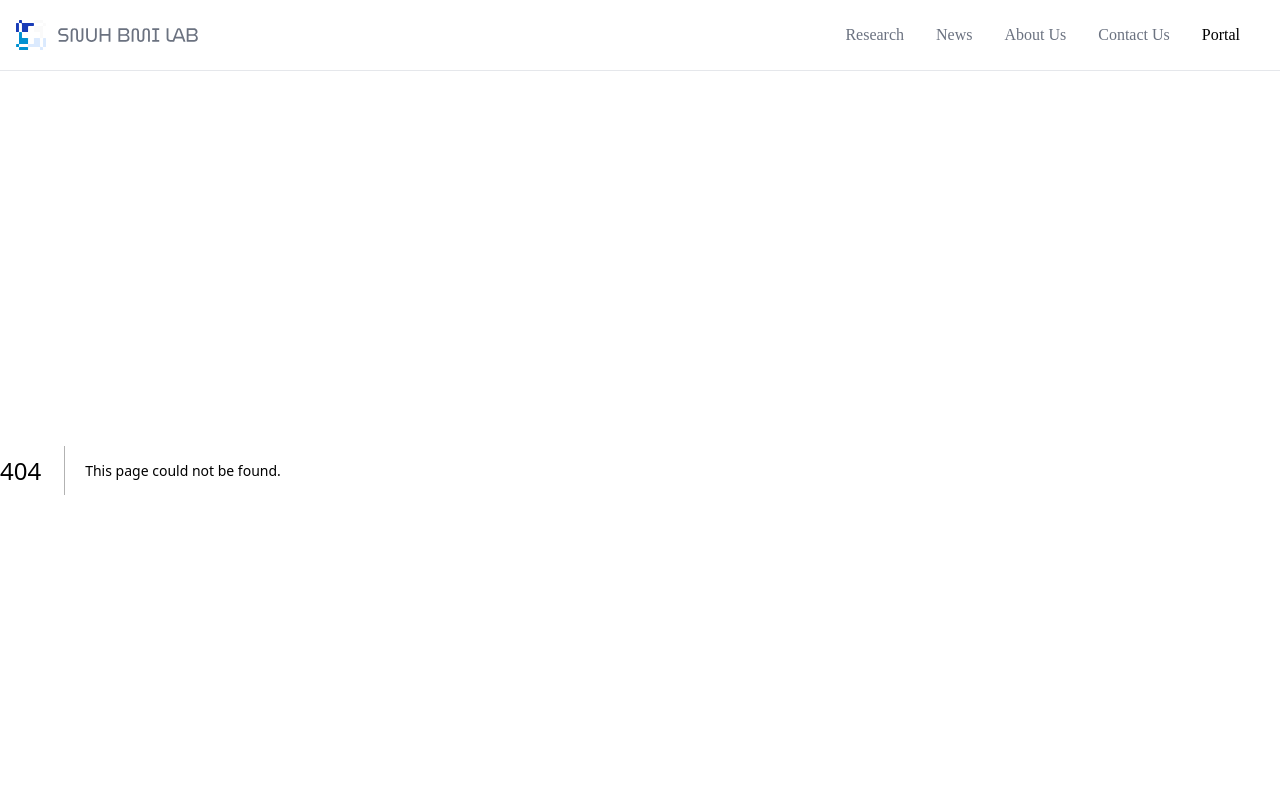
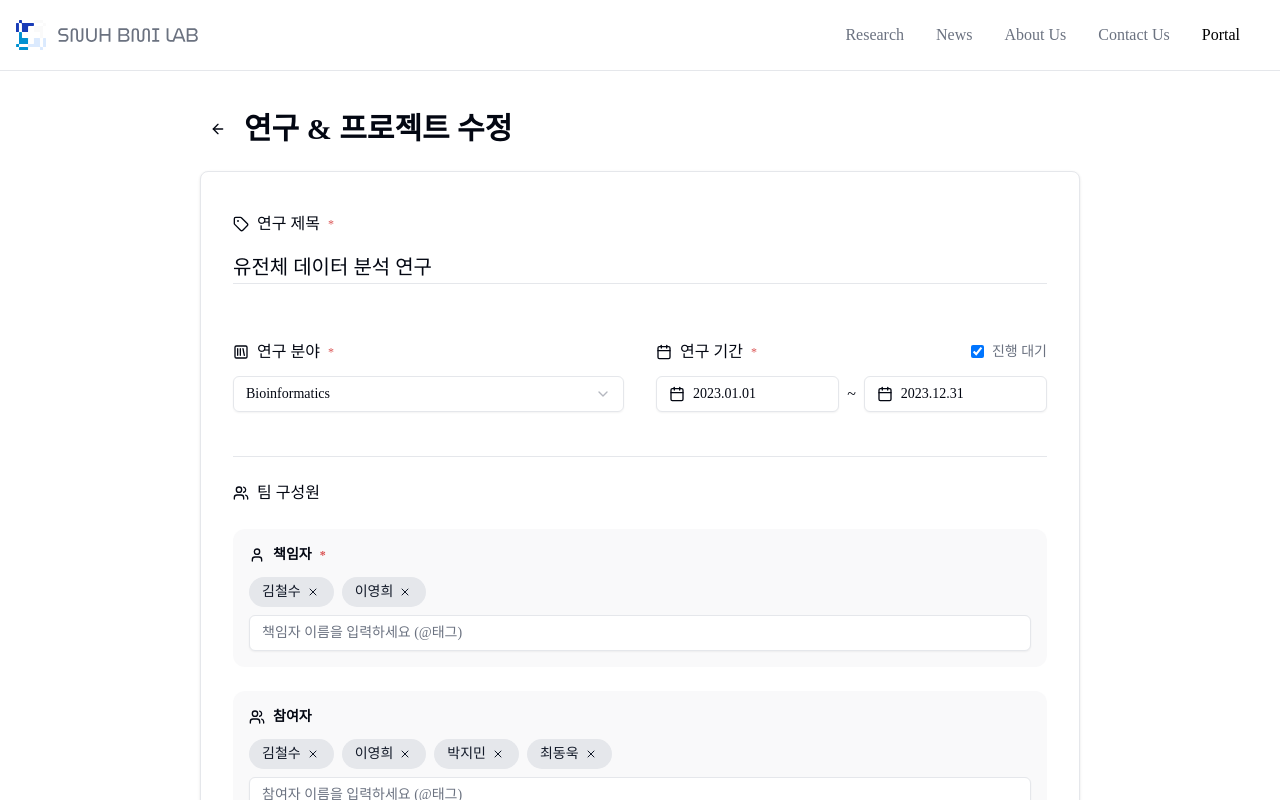
Before and after one commit to SNUH-BMI-LAB-Web-Project/snuh-bmilab-web-client, a Next.js app: page /portal/researches/projects/1/edit in a window 1280 px wide. Before the commit this address had no page. Built offline with nearby package versions, Linux system fonts and the light colour scheme; a web font is replaced by a local one.

Commit message:
!HOTFIX: 페이지프롭스 에러 수정

```diff
--- /dev/null
+++ b/src/app/portal/researches/projects/[id]/edit/page.tsx
@@ -0,0 +1,45 @@
+'use client';
+
+import { useRouter } from 'next/navigation';
+import { ProjectForm } from '@/components/researches/projects/project-form';
+import { Button } from '@/components/ui/button';
+import { ArrowLeft } from 'lucide-react';
+import { Project } from '@/types/project';
+import { allProjects } from '@/data/projects';
+import { use } from 'react';
+
+export default function EditProjectPage({
+  params,
+}: {
+  params: Promise<{ id: string }>;
+}) {
+  const { id } = use(params);
+  const router = useRouter();
+
+  const project = allProjects.find((p) => p.projectId === id);
+
+  // 프로젝트 수정 처리 (실제 구현에서는 API 호출 필요)
+  const handleSubmit = (data: Project) => {
+    console.log('수정된 프로젝트 데이터:', data);
+    // 여기에 실제 수정 로직 구현
+    router.push(`/projects/${id}`);
+  };
+
+  return (
+    <div className="flex flex-col px-30">
+      <div className="mb-6 flex items-center">
+        <Button
+          variant="ghost"
+          size="icon"
+          onClick={() => router.back()}
+          className="mr-2"
+        >
+          <ArrowLeft className="h-5 w-5" />
+        </Button>
+        <h1 className="text-3xl font-bold">연구 & 프로젝트 수정</h1>
+      </div>
+
+      <ProjectForm initialData={project} onSubmit={handleSubmit} isEditing />
+    </div>
+  );
+}
```
